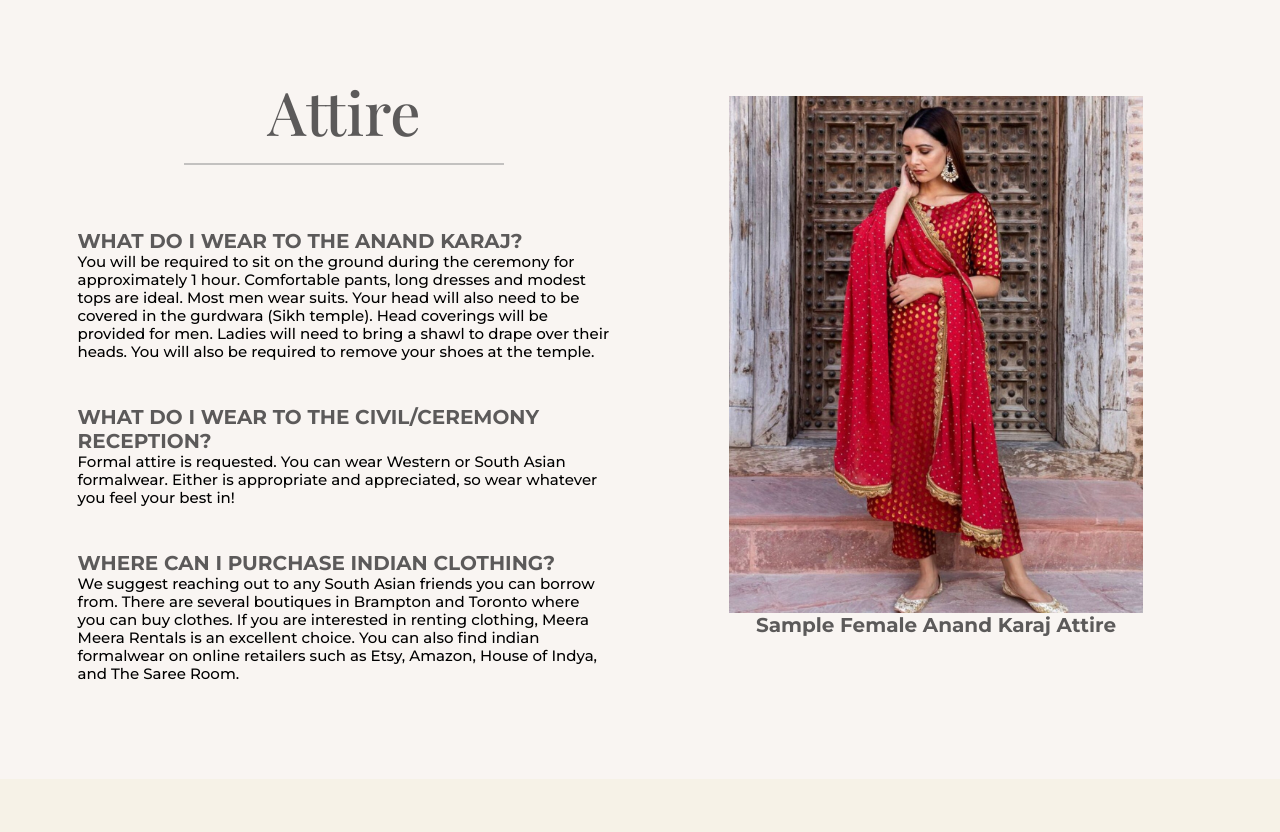
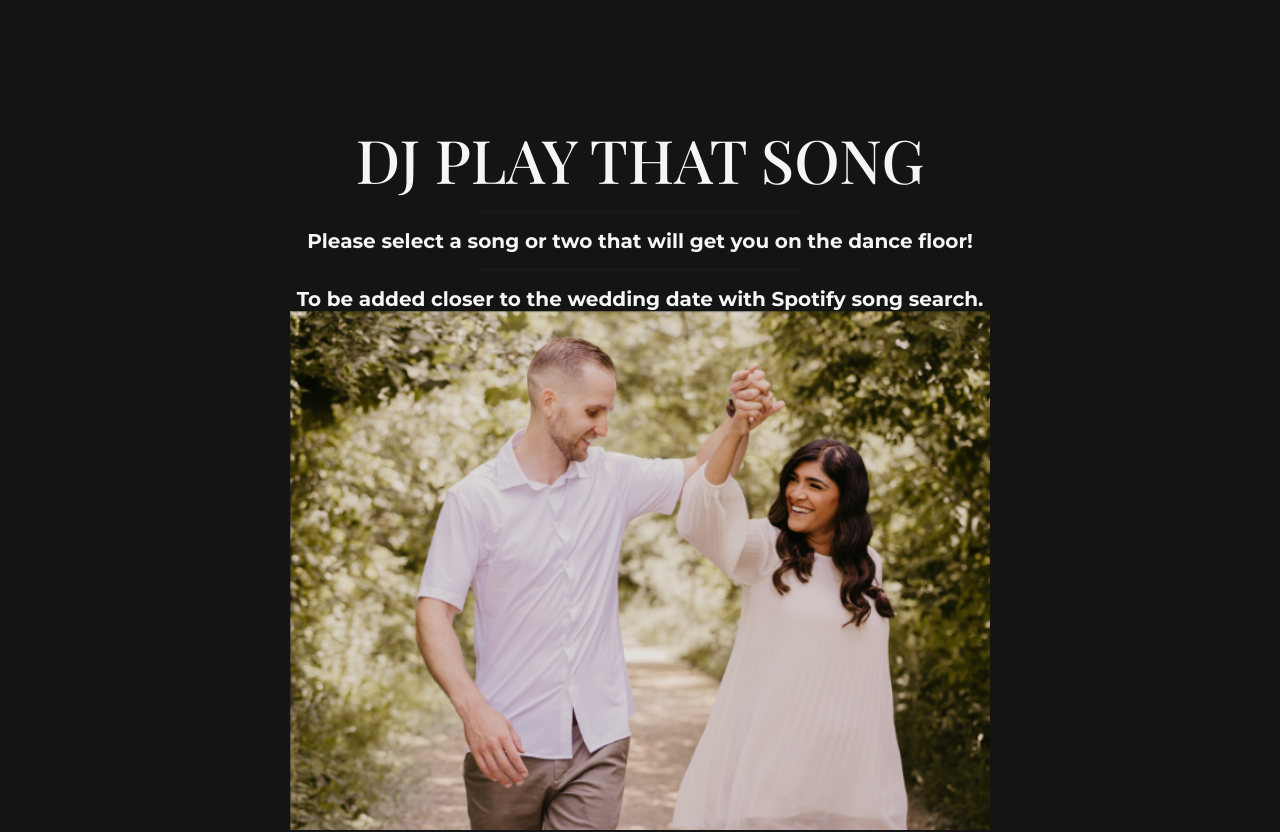
Before and after one commit to MichaelSault/herokudeployment, a React (Create React App) app: page /#/ in a window 1280 px wide. Shown: the part 3140-3972 px from the top of the page. Built offline with nearby package versions, Linux system fonts and the light colour scheme.

Commit message:
started working on song section for the home page

```diff
--- a/package.json
+++ b/package.json
@@ -27,6 +27,9 @@
     "react-scripts": "5.0.1",
     "universal-cookie": "^7.1.4",
     "web-vitals": "^2.1.4"
+  },
+  "devDependencies": {
+    "@babel/plugin-transform-private-property-in-object": "^7.24.1"
   },
   "scripts": {
     "start": "node backend/server.js",
--- a/src/components/home.component.jsx
+++ b/src/components/home.component.jsx
@@ -7,7 +7,7 @@ import EventCard from './eventCard.component';
 import FAQ from './faq.componenet';
 import EngagementShoot from './engagementShoot.component';
 import Schedule from './schedule.component';
-// import Songs from './songs.component';
+import Songs from './songs.component';
 // import Registry from './registry.component';
 import Attire from './attire.component';
 import RSVPTag from './RSVPTag.compopnent';
@@ -37,7 +37,7 @@ function Home() {
   const scheduleRef = useRef();
   const faqRef = useRef();
   const engagementShootRef = useRef();
-  // const songRef = useRef();
+  const songRef = useRef();
   // const registryRef = useRef();
   const attireRef = useRef();
   const rsvpRef = useRef();
@@ -114,7 +114,7 @@ function Home() {
                   <MenuItem onClick={() => scrollToSection(scheduleRef)}><div className='poiret'>Schedule</div></MenuItem>
                   <MenuItem onClick={() => scrollToSection(faqRef)}><div className='poiret'>FAQs</div></MenuItem>
                   <MenuItem onClick={() => scrollToSection(engagementShootRef)}><div className='poiret'>Engagement Shoot</div></MenuItem>
-                  {/* <MenuItem onClick={() => scrollToSection(songRef)}><div className='poiret'>Songs</div></MenuItem> */}
+                  <MenuItem onClick={() => scrollToSection(songRef)}><div className='poiret'>Songs</div></MenuItem>
                   {/* <MenuItem onClick={() => scrollToSection(registryRef)}><div className='poiret'>Registry</div></MenuItem> */}
                   <MenuItem onClick={() => scrollToSection(attireRef)}><div className='poiret'>Attire</div></MenuItem>
                   <MenuItem onClick={() => scrollToSection(rsvpRef)}><div className='poiret'>RSVP</div></MenuItem>
@@ -146,9 +146,9 @@ function Home() {
           <EngagementShoot/>
         </div>
 
-        {/* <div ref={songRef}>
+        <div ref={songRef}>
           <Songs/>
-        </div> */}
+        </div>
 
         {/* <div ref={registryRef}>
           <Registry/>
--- /dev/null
+++ b/src/components/songs.component.jsx
@@ -0,0 +1,27 @@
+import '../App.css';
+
+//replace with a taller version of the photo from user
+import SongPhoto from '../assets/Photos/SongPhoto.png'
+
+function Songs() {
+
+
+    return (
+        <>
+            <div className='songRow'>
+                <div className='songTitleCol'>
+                    <div className='songTitleSubCol'>
+                        <h6 className='song'>DJ PLAY THAT SONG</h6>
+                        <hr className='hrSongTitle'/>
+                        <h2 className='song'>Please select a song or two that will get you on the dance floor!</h2>
+                        <hr className='hrSongTitle'/>
+                        <h2 className='song'>To be added closer to the wedding date with Spotify song search.</h2>
+                    </div>
+                </div>
+                <img src={SongPhoto} className='songImageCol' alt="Wedding Photo"/>
+            </div>
+        </>
+  )
+}
+
+export default Songs;
```
Also changed, not shown: 1 other file (tests, documents, lock files or other folders).
